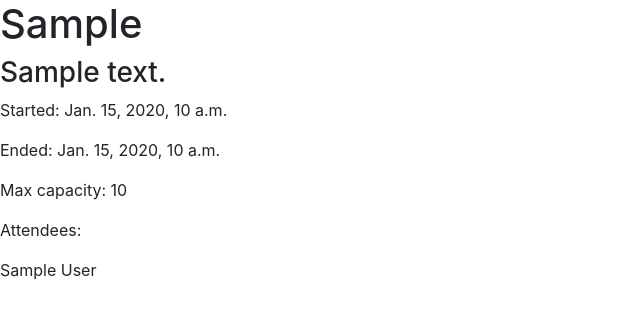
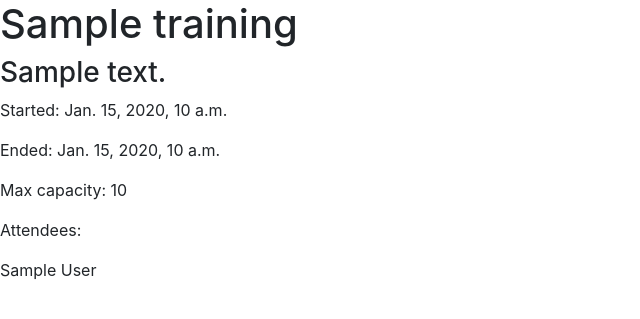
Before and after one commit to nss-cohort-40/banagzon-workforce-mgt-crunchy-frogs, a Django app: template hrapp/templates/trainings/detail_past.html in a window 1280 px wide. Shown: the part 56-375 px from the top of the page, without its empty margins (0-640 px from the left). Run offline with Django 3.2, Linux system fonts and the light colour scheme; the template is opened without the code that fills it: most values are stand-ins (such as "Sample title", 1, 10 or a date in 2020); some libraries are stand-ins or nearby versions.

Commit message:
pullin master

```diff
--- a/hrapp/templates/trainings/detail_past.html
+++ b/hrapp/templates/trainings/detail_past.html
@@ -2,7 +2,7 @@
 
 {% block content %}
     <section id="training-details">
-        <h1>{{ training.1 }}</h1>
+        <h1>{{ training.title }}</h1>
         <h3>{{ training.description }}</h3>
 
         <p>Started: {{ training.start_date }}</p>
--- a/hrapp/views/trainings/training_details_past.py
+++ b/hrapp/views/trainings/training_details_past.py
@@ -37,4 +37,5 @@ def training_details_past(request, training_id):
     if request.method == 'GET':
         training = get_training(training_id)
         template_name = 'trainings/detail_past.html'
+        print(training)
         return render(request, template_name, {'training': training})
```
